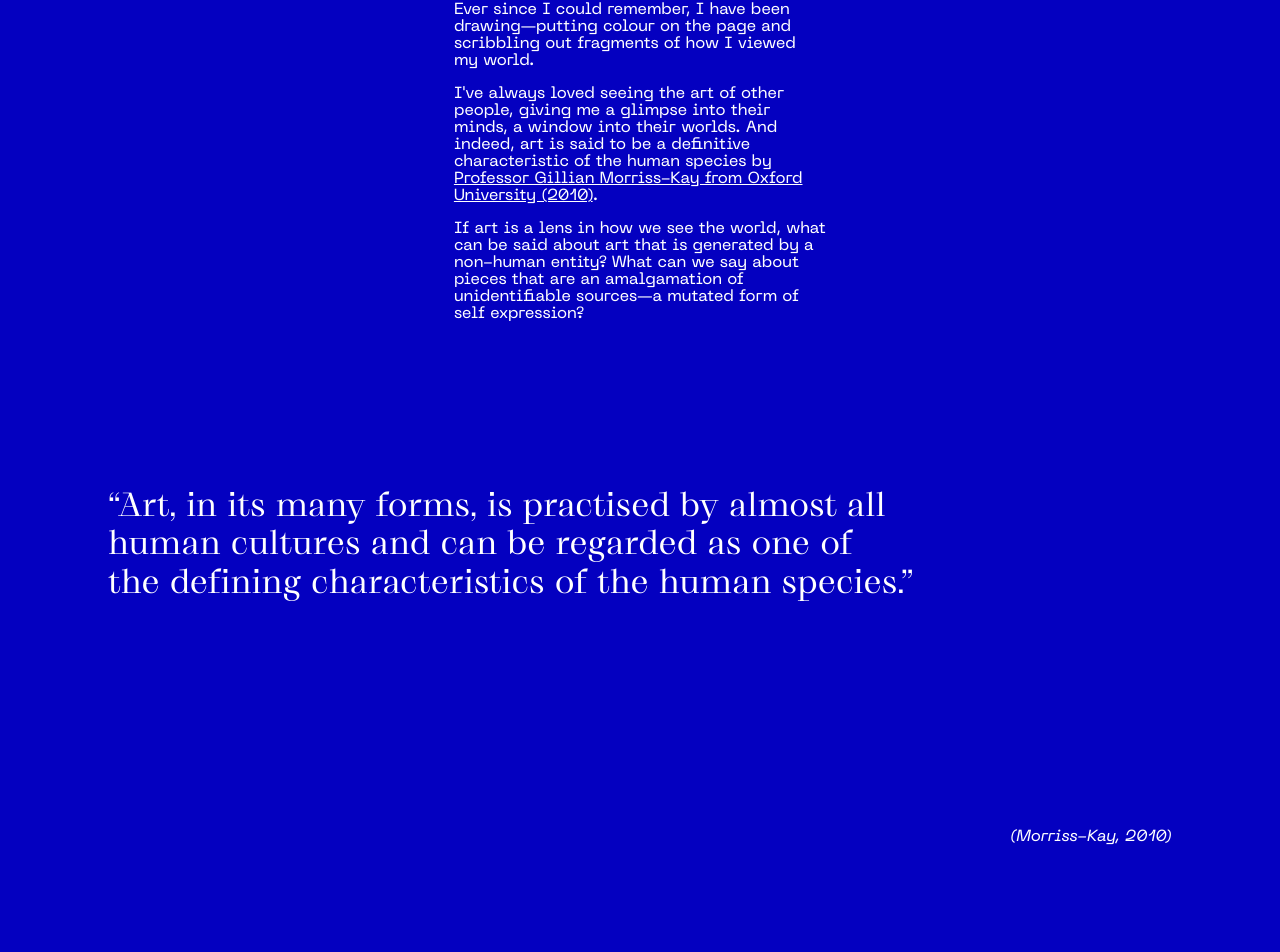
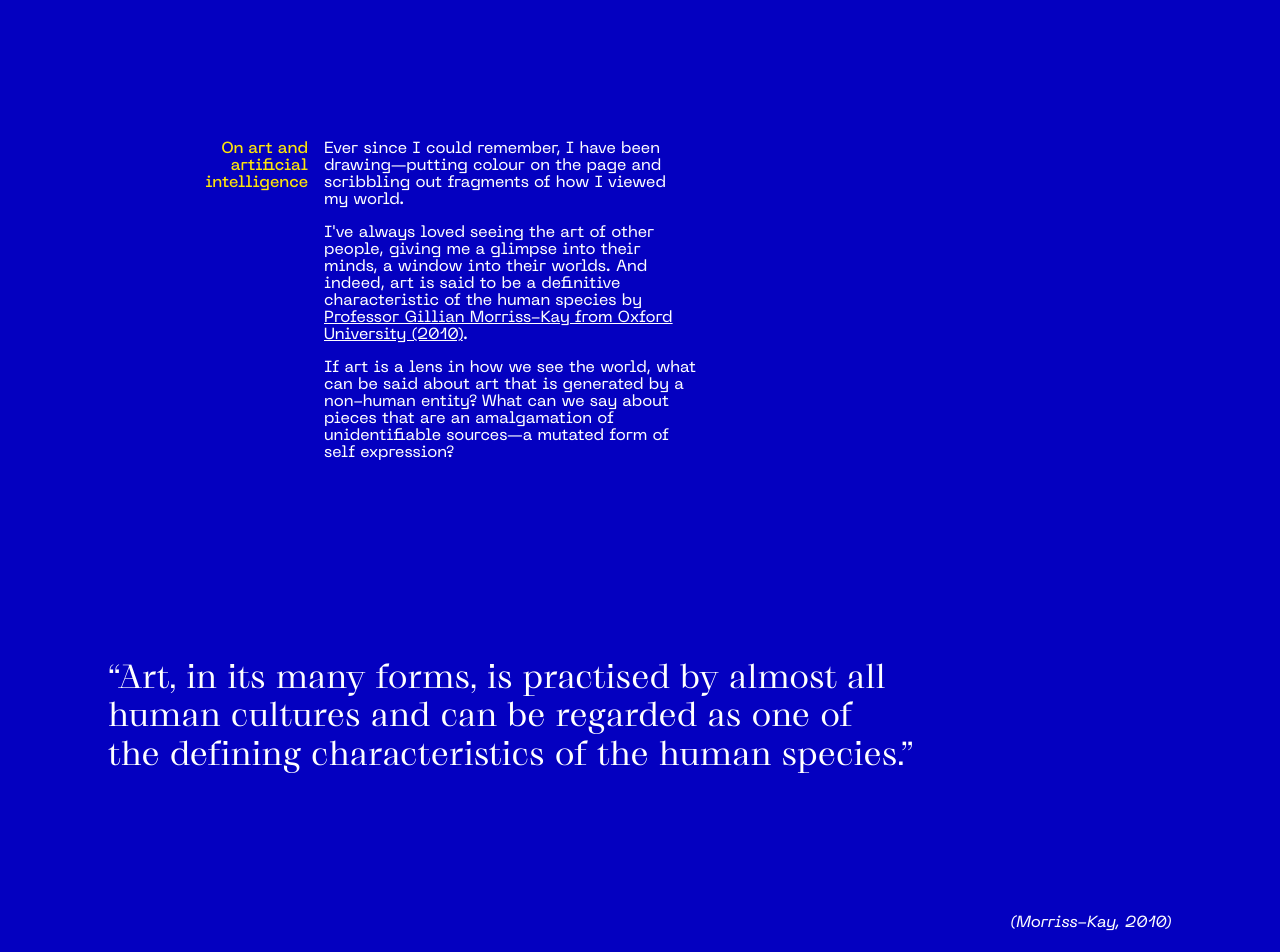
Before and after one commit to wingywing/ai, a React (Create React App) app: page / in a window 1280 px wide. Shown: the part 1149-2101 px from the top of the page. Built offline with nearby package versions, Linux system fonts and the light colour scheme.

Commit message:
fix(intro section): tablet

```diff
--- a/src/HomePage.tsx
+++ b/src/HomePage.tsx
@@ -39,7 +39,7 @@ export default function HomePage() {
             </span>
             <span className="right">Practice-led research</span>
           </div>
-          <h1>“In&nbsp;the <span className="new-line mobile tablet desktop"/>style <span className="new-line desktop"/>of <span className="new-line tablet desktop"/>wngpng”</h1>
+          <h1>“In&nbsp;the <span className="new-line"/>style <span className="new-line desktop"/>of <span className="new-line tablet desktop"/>wngpng”</h1>
           <motion.p layout className="caption">
             Fears and <span className="new-line"/> reflections on the <span className="new-line"/>ethics of AI art
           </motion.p>
@@ -49,7 +49,7 @@ export default function HomePage() {
         </motion.div>
         <div className="section intro" id='intro'>
           <div className="titled-paragraph">
-            <h2>On art and artificial intelligence</h2>
+            <h2>On art and <span className="new-line tablet"/>artificial <span className="new-line tablet"/>intelligence</h2>
             <div>
               <p>Ever since I could remember, I have been drawing—putting colour on the page and scribbling out fragments of how I viewed my world. </p>
               <p>I've always loved seeing the art of other people, giving me a glimpse into their minds, a window into their worlds. And indeed, art is said to be a definitive characteristic of the human species by <a href="https://www.ncbi.nlm.nih.gov/pmc/articles/PMC2815939/">Professor Gillian Morriss-Kay from Oxford University (2010)</a>.</p>
@@ -65,7 +65,7 @@ export default function HomePage() {
         </div>
         <div className="section experiment" id='experiment'>
           <div className="titled-paragraph">
-            <h2>The experiment</h2>
+            <h2>The <span className="new-line tablet"/>experiment</h2>
             <div className="paragraphs">
               <p>
                 Like many artists, the idea that my artworks and art
--- a/src/_tablet.scss
+++ b/src/_tablet.scss
@@ -16,6 +16,20 @@
                 grid-row: span 13;
             }
         }
+        .titled-paragraph {
+            display: grid;
+            grid-template-columns: subgrid;
+            gap: inherit;
+            align-items: flex-start;
+            h2 {
+                text-align: right;
+                width: 100%;
+            }
+            p:first-of-type {
+                margin-top: 0;
+            }
+        }
+
         .section.title {
             .furniture {
                 grid-row: 2;
@@ -39,5 +53,25 @@
                 margin-left: 2rem;
             }
         }
+
+        .section.intro {
+            .titled-paragraph {
+                grid-row: 3 / span 5;
+                grid-column: 2 / span 10;
+                h2 {
+                    grid-column: 1 / 3;
+                }
+                div {
+                    grid-column: 3/11;
+                }
+            }
+            blockquote {
+                grid-column: 2/11;
+                grid-row:  9/ span 3;
+            }
+            .attribution {
+                grid-row: 12;
+            }
+        }
     }
 }
```
